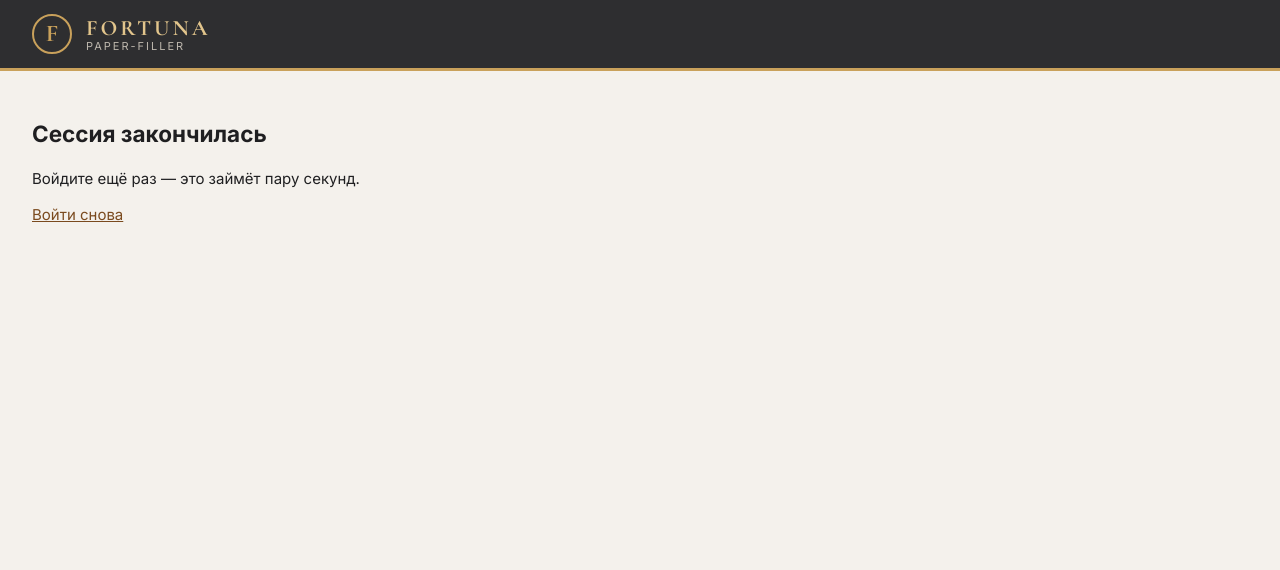
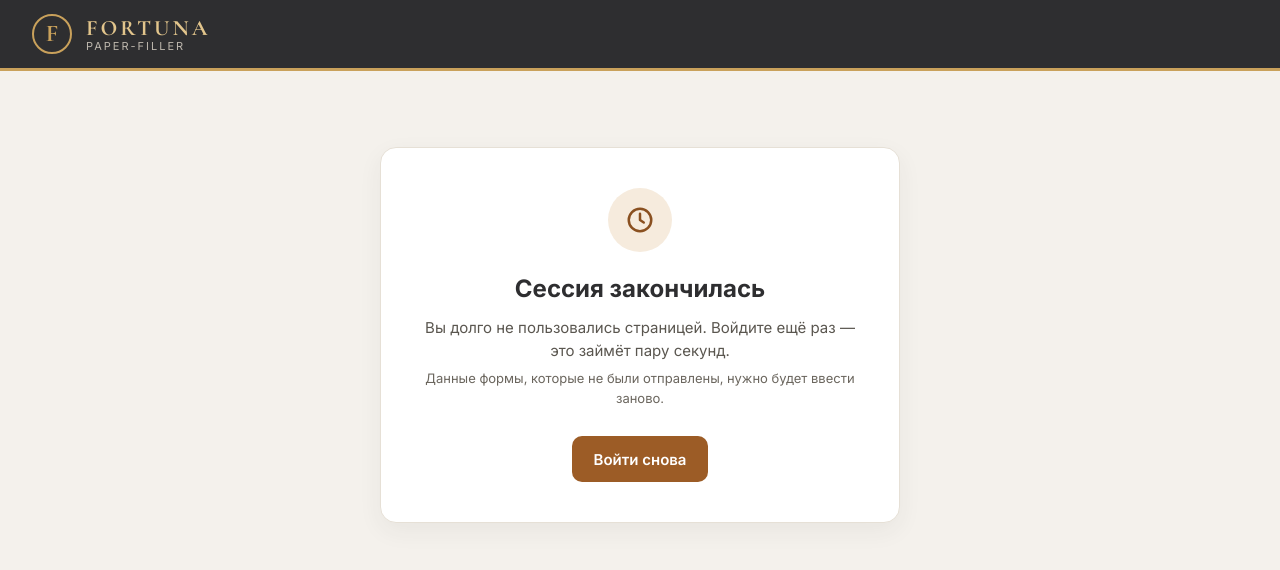
Before and after one commit to PavelHorishny/paper-filler, a Spring Boot app: page /login-error in a window 1280 px wide. Shown: the top 570 px of the page. Run offline with Spring Boot 4, Linux system fonts and the light colour scheme; some of the project's set-up classes (security, data sources, template engines, error pages and the like) are left out, and stand-ins take their place.

Commit message:
branding

```diff
--- a/src/main/resources/static/css/style.css
+++ b/src/main/resources/static/css/style.css
@@ -413,3 +413,33 @@ fieldset.card > legend + * { clear: both; }
 .action-bar__hint { margin-right: auto; font-size: 13px; color: var(--muted); }
 
 .hint-error { color: var(--error); font-weight: 600; }
+
+/* ========== Страницы ошибок ========== */
+.status-page { display: flex; justify-content: center; padding: 48px 0; }
+.status-card {
+    width: 100%;
+    max-width: 520px;
+    padding: 40px;
+    text-align: center;
+    background: var(--card);
+    border: 1px solid var(--border-soft);
+    border-radius: 16px;
+    box-shadow: 0 8px 24px rgba(46, 46, 48, 0.06);
+}
+.status-icon {
+    width: 64px;
+    height: 64px;
+    margin: 0 auto 20px;
+    border-radius: 50%;
+    display: flex;
+    align-items: center;
+    justify-content: center;
+}
+.status-icon--error   { background: #FCEDEB; color: var(--error); }
+.status-icon--session { background: #F6EBDD; color: #8A5020; }
+.status-icon--denied  { background: var(--graphite); color: var(--gold-light); }
+
+.status-card h1 { margin: 0; font-size: 24px; color: var(--graphite); }
+.status-card p  { margin: 10px 0 0; font-size: 15px; line-height: 1.55; color: var(--muted); }
+.status-card .status-note { margin-top: 6px; font-size: 13px; color: #6B665E; }
+.status-actions { display: flex; justify-content: center; flex-wrap: wrap; gap: 10px; margin-top: 28px; }
--- a/src/main/resources/templates/login-error.html
+++ b/src/main/resources/templates/login-error.html
@@ -11,17 +11,41 @@
 <body>
 <div th:replace="~{fragments/header :: header(false)}"></div>
 <main class="page-main">
-<div th:if="${param.denied}">
-    <h2>Нет доступа</h2>
-    <p>Этот Google-аккаунт не добавлен в список пользователей. Обратитесь к администратору.</p>
-</div>
+    <div class="status-page">
 
-<div th:unless="${param.denied}">
-    <h2>Сессия закончилась</h2>
-    <p>Войдите ещё раз — это займёт пару секунд.</p>
-</div>
+        <section class="status-card" th:if="${param.denied}">
+            <div class="status-icon status-icon--denied" aria-hidden="true">
+                <svg width="28" height="28" viewBox="0 0 24 24" fill="none" stroke="currentColor"
+                     stroke-width="2" stroke-linecap="round" stroke-linejoin="round">
+                    <rect x="4" y="11" width="16" height="10" rx="2"></rect>
+                    <path d="M8 11V7a4 4 0 0 1 8 0v4"></path>
+                </svg>
+            </div>
+            <h1>Нет доступа</h1>
+            <p>Этот Google-аккаунт не добавлен в список пользователей приложения.</p>
+            <p class="status-note">Если вам нужен доступ — обратитесь к администратору и сообщите свой email.</p>
+            <div class="status-actions">
+                <a th:href="@{/}" class="btn btn-secondary">Войти другим аккаунтом</a>
+            </div>
+        </section>
 
-<p><a th:href="@{/}">Войти снова</a></p>
+        <section class="status-card" th:unless="${param.denied}">
+            <div class="status-icon status-icon--session" aria-hidden="true">
+                <svg width="30" height="30" viewBox="0 0 24 24" fill="none" stroke="currentColor"
+                     stroke-width="2" stroke-linecap="round" stroke-linejoin="round">
+                    <circle cx="12" cy="12" r="9"></circle>
+                    <polyline points="12 7 12 12 15 14"></polyline>
+                </svg>
+            </div>
+            <h1>Сессия закончилась</h1>
+            <p>Вы долго не пользовались страницей. Войдите ещё раз — это займёт пару секунд.</p>
+            <p class="status-note">Данные формы, которые не были отправлены, нужно будет ввести заново.</p>
+            <div class="status-actions">
+                <a th:href="@{/}" class="btn btn-primary">Войти снова</a>
+            </div>
+        </section>
+
+    </div>
 </main>
 </body>
 </html>
```
Also changed, not shown: src/main/resources/templates/error.html (+19 -4 lines).
